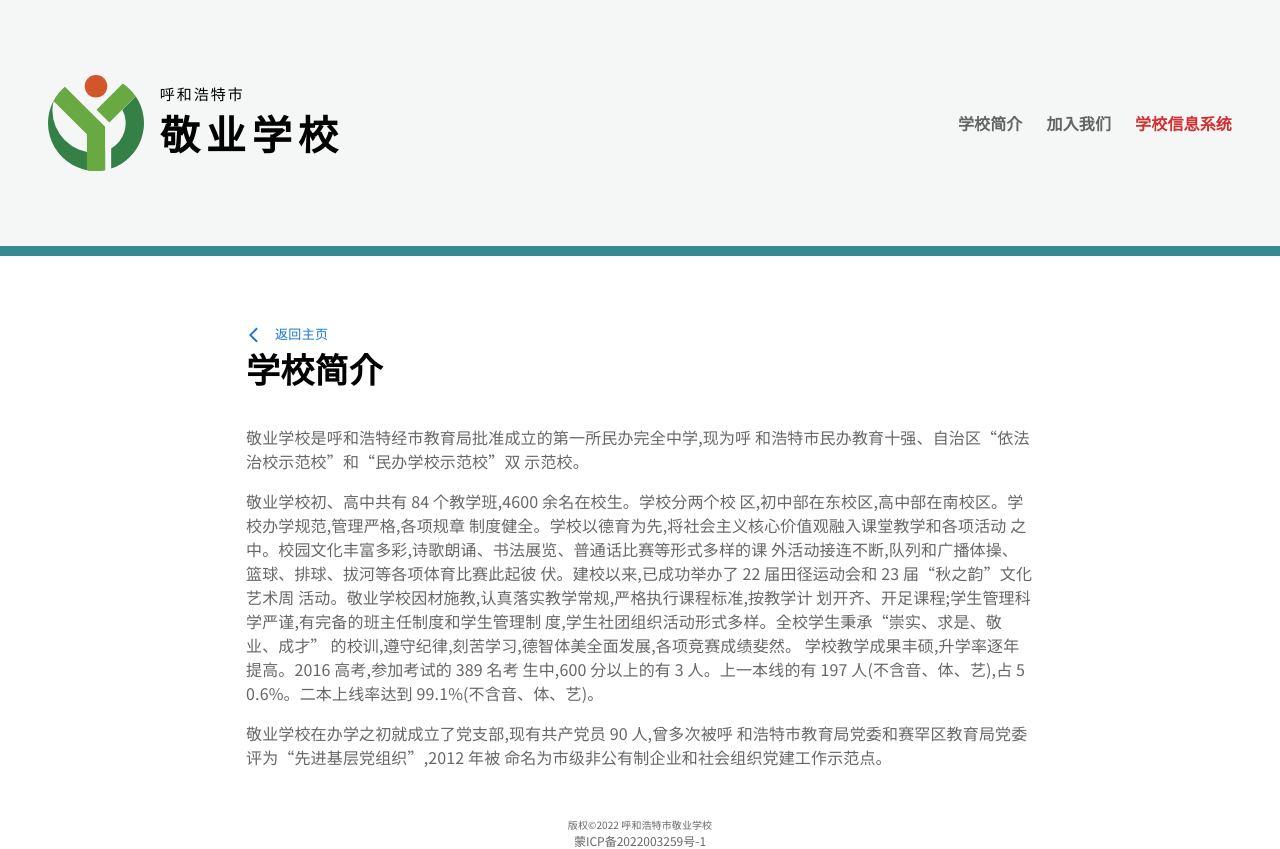
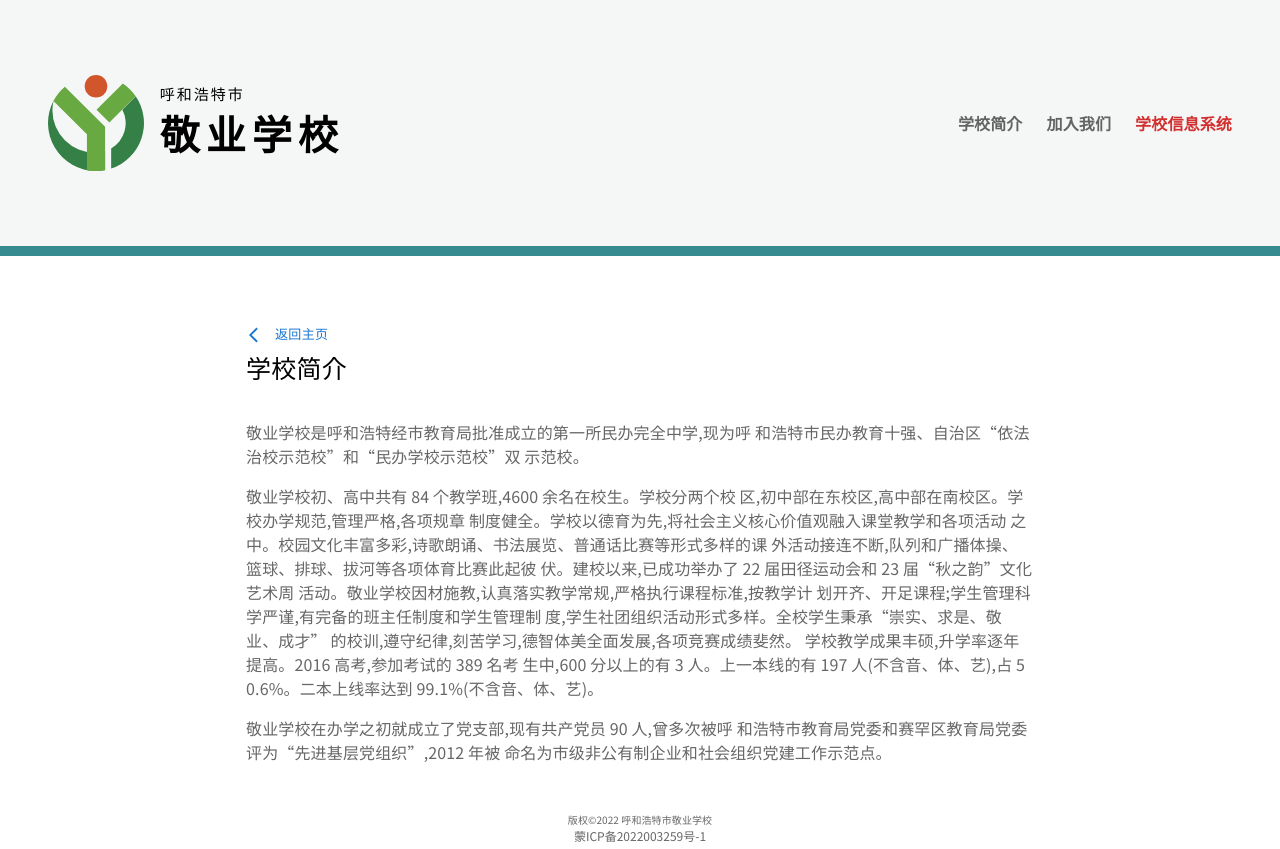
Before and after one commit to jylida/homepage, a React (Create React App) app: page /intro in a window 1280 px wide. Built offline with nearby package versions, Linux system fonts and the light colour scheme.

Commit message:
adjust font of subtitles

```diff
--- a/src/HomePage/Introduction.jsx
+++ b/src/HomePage/Introduction.jsx
@@ -1,9 +1,9 @@
 import Stack from "@mui/material/Stack";
 import Box from "@mui/material/Box";
-import Typography from "@mui/material/Typography";
 import Container from "@mui/material/Container";
 import BackHomeButton from "./BackHomeButton";
 import Paragraph from "./Paragraph";
+import Subtitle from "./subtitle";
 const Introduction = () => {
   return (
     <Container
@@ -24,16 +24,7 @@ const Introduction = () => {
         <Box width="100%">
           <BackHomeButton />
         </Box>
-        <Typography
-          variant="h4"
-          fontWeight="bold"
-          fontFamily="serif"
-          sx={{
-            paddingBottom: { xs: "1rem", md: "2rem" },
-          }}
-        >
-          学校简介
-        </Typography>
+        <Subtitle>学校简介</Subtitle>
         <Paragraph>
           敬业学校是呼和浩特经市教育局批准成立的第一所民办完全中学,现为呼
           和浩特市民办教育十强、自治区“依法治校示范校”和“民办学校示范校”双
--- a/src/HomePage/hireFrontPage/index.js
+++ b/src/HomePage/hireFrontPage/index.js
@@ -1,5 +1,4 @@
 import Stack from "@mui/material/Stack";
-import Typography from "@mui/material/Typography";
 import Button from "@mui/material/Button";
 import Container from "@mui/material/Container";
 import Box from "@mui/material/Box";
@@ -7,6 +6,7 @@ import MuiLink from "@mui/material/Link";
 import HireCover from "../../static/images/hire.jpg";
 import BackHomeButton from "../BackHomeButton";
 import Paragraph from "../Paragraph";
+import Subtitle from "../subtitle";
 // import JobList from "./JobList";
 
 const HireFrontPage = () => {
@@ -62,14 +62,12 @@ const HireFrontPage = () => {
             spacing={2}
             sx={{
               width: "100%",
-              paddingBottom: "2rem",
+              paddingBottom: "1rem",
               alignItems: "center",
               justifyContent: { xs: "space-between", md: "flex-start" },
             }}
           >
-            <Typography variant="h4" fontWeight="bold" fontFamily="serif">
-              加入我们
-            </Typography>
+            <Subtitle>加入我们</Subtitle>
             <Button variant="outlined" color="success" disableElevation>
               <MuiLink
                 href="https://jingyeschool.org.cn:8443/"
--- /dev/null
+++ b/src/HomePage/subtitle.jsx
@@ -0,0 +1,19 @@
+import Typography from "@mui/material/Typography";
+
+const Subtitle = (props) => {
+  const { children, ...others } = props;
+  return (
+    <Typography
+      {...others}
+      fontFamily="Noto Serif SC"
+      sx={{
+        fontSize: 25,
+        paddingBottom: { xs: "0.5rem", md: "2rem" },
+      }}
+    >
+      {children}
+    </Typography>
+  );
+};
+
+export default Subtitle;
--- a/src/index.js
+++ b/src/index.js
@@ -1,7 +1,7 @@
 import React from "react";
 import ReactDOM from "react-dom/client";
 import "@fontsource/noto-serif-sc/900.css";
-import "@fontsource/noto-serif-sc/300.css";
+import "@fontsource/noto-serif-sc/500.css";
 import "@fontsource/noto-sans-sc/400.css";
 import "@fontsource/noto-sans-sc/900.css";
 import "./index.css";
```
